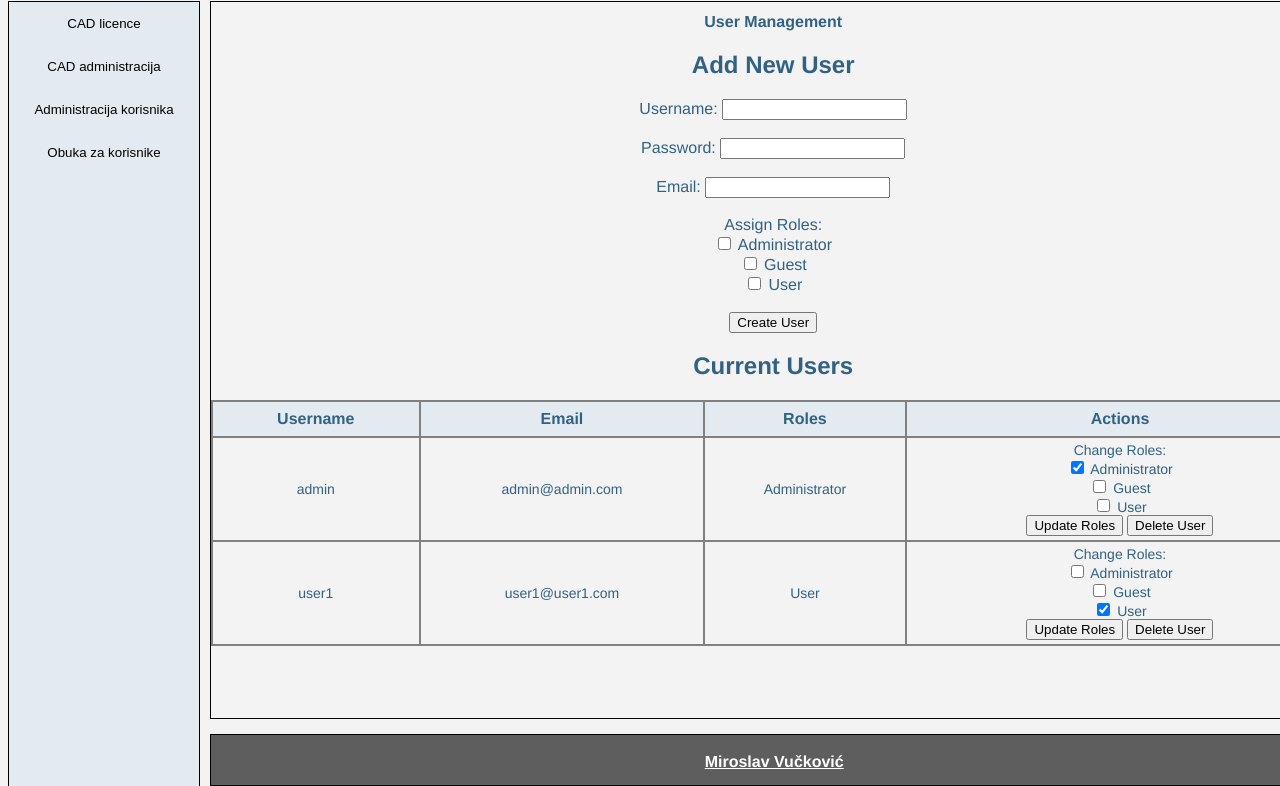
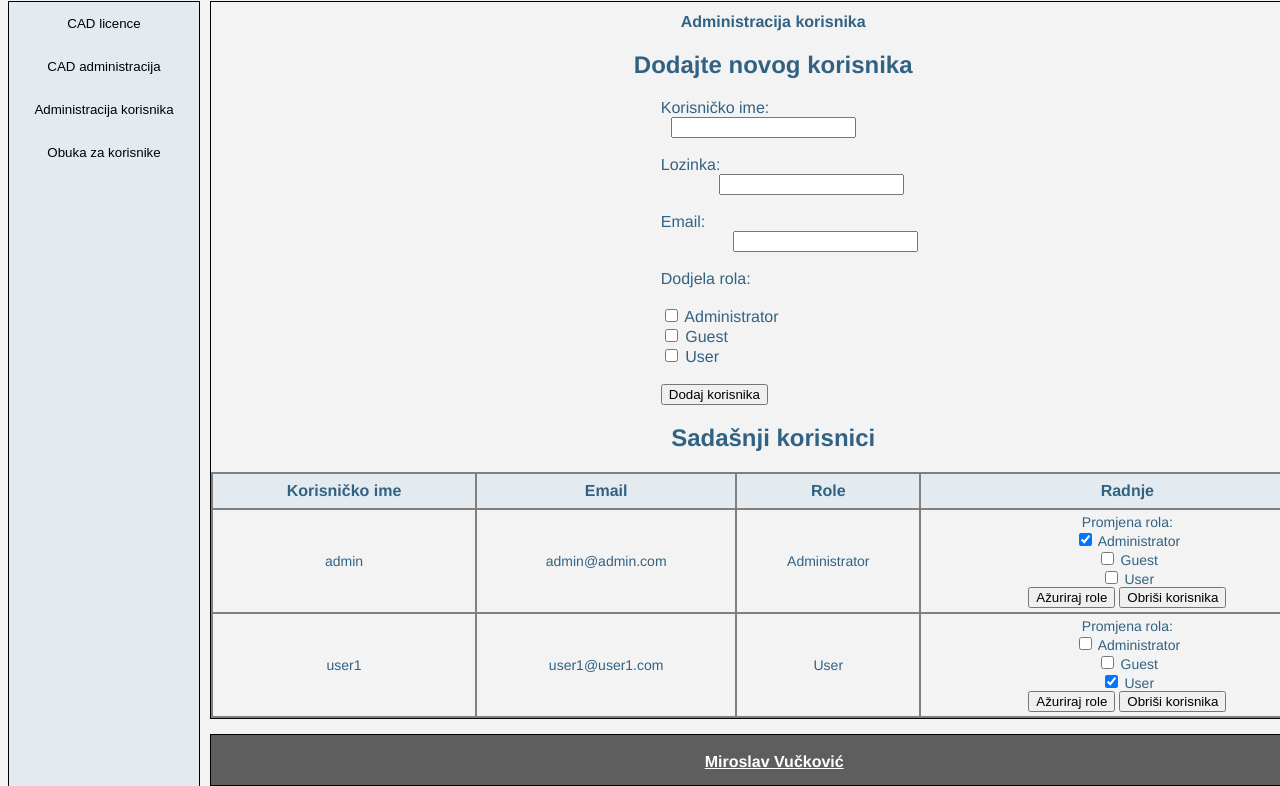
Before and after one commit to miroVuckovic/licCheck_php, a PHP site: page /index.php?page=user-admin in a window 1280 px wide. Shown: the part 100-886 px from the top of the page. Run offline with PHP 8.4, Linux system fonts and the light colour scheme; a user stored in the database is signed in; data comes from the database, SQL or seed files in the repository.

Commit message:
user management css

```diff
--- a/app/views/user-admin.php
+++ b/app/views/user-admin.php
@@ -16,16 +16,14 @@ if ($_SERVER['REQUEST_METHOD'] === 'POST' && isset($_POST['action'])) {
             $sql = $pdo->prepare("INSERT INTO users (username, password, email) VALUES (?, ?, ?)");
             $sql->execute([$username, $password, $email]);
 
-            // Get the last inserted user id
             $user_id = $pdo->lastInsertId();
 
-            // Insert user roles into the user_roles table
             foreach ($roles as $role_id) {
                 $sql = $pdo->prepare("INSERT INTO user_roles (user_id, role_id) VALUES (?, ?)");
                 $sql->execute([$user_id, $role_id]);
             }
 
-            echo "User created successfully!";
+            echo "Korisnik uspješno dodan!";
         } catch (PDOException $e) {
             echo "Error: " . $e->getMessage();
         }
@@ -41,7 +39,7 @@ if ($_SERVER['REQUEST_METHOD'] === 'POST' && isset($_POST['action'])) {
             $sql = $pdo->prepare("DELETE FROM users WHERE id = ?");
             $sql->execute([$user_id]);
 
-            echo "User deleted successfully!";
+            echo "Korisnik uspješno obrisan!";
         } catch (PDOException $e) {
             echo "Error: " . $e->getMessage();
         }
@@ -50,17 +48,15 @@ if ($_SERVER['REQUEST_METHOD'] === 'POST' && isset($_POST['action'])) {
         $roles = $_POST['roles'] ?? [];
 
         try {
-            // Delete existing roles for the user
             $sql = $pdo->prepare("DELETE FROM user_roles WHERE user_id = ?");
             $sql->execute([$user_id]);
 
-            // Insert the new roles
             foreach ($roles as $role_id) {
                 $sql = $pdo->prepare("INSERT INTO user_roles (user_id, role_id) VALUES (?, ?)");
                 $sql->execute([$user_id, $role_id]);
             }
 
-            echo "User roles updated successfully!";
+            echo "Korisničke role uspješto ažurirane!";
         } catch (PDOException $e) {
             echo "Error: " . $e->getMessage();
         }
@@ -82,43 +78,44 @@ $roles = $rolesStmt->fetchAll(PDO::FETCH_ASSOC);
 
 <div class="user-mgmt-container">
 
+    <h1>Administracija korisnika</h1>
 
-    <h1>User Management</h1>
+    <h2>Dodajte novog korisnika</h2>
 
-    <!-- Add New User Form -->
-    <h2>Add New User</h2>
-    <form action="" method="POST">
+    <form id="form-login" action="" method="POST">
+        <div id="form-login-input">
         <input type="hidden" name="action" value="add_user">
-        <label for="username">Username:</label>
+        <label class="login-input" for="username">Korisničko ime:</label>
         <input type="text" id="username" name="username" required><br><br>
 
-        <label for="password">Password:</label>
+        <label class="login-input" for="password">Lozinka:</label>
         <input type="password" id="password" name="password" required><br><br>
 
-        <label for="email">Email:</label>
+        <label class="login-input" for="email">Email:</label>
         <input type="email" id="email" name="email" required><br><br>
 
-        <label for="roles">Assign Roles:</label><br>
+        <label class="login-input" for="roles">Dodjela rola:</label><br><br>
         <?php foreach ($roles as $role): ?>
             <input type="checkbox" id="role_<?= $role['id']; ?>" name="roles[]" value="<?= $role['id']; ?>">
             <label for="role_<?= $role['id']; ?>"><?= $role['role_name']; ?></label><br>
         <?php endforeach; ?>
         <br>
-        <input type="submit" value="Create User">
+        <input type="submit" value="Dodaj korisnika">
+        </div>
     </form>
 
     <!-- Current Users and Roles -->
-    <h2>Current Users</h2>
+    <h2>Sadašnji korisnici</h2>
     <div class="user-table-container">
 
 
         <?php if (!empty($users)): ?>
             <table border="1">
                 <tr>
-                    <th>Username</th>
+                    <th>Korisničko ime</th>
                     <th>Email</th>
-                    <th>Roles</th>
-                    <th>Actions</th>
+                    <th>Role</th>
+                    <th>Radnje</th>
                 </tr>
                 <?php foreach ($users as $user): ?>
                     <tr>
@@ -126,25 +123,25 @@ $roles = $rolesStmt->fetchAll(PDO::FETCH_ASSOC);
                         <td><?= htmlspecialchars($user['email']); ?></td>
                         <td><?= htmlspecialchars($user['roles']); ?></td>
                         <td>
-                            <!-- Update Roles Form -->
+
                             <form action="" method="POST" style="display:inline;">
                                 <input type="hidden" name="action" value="update_roles">
                                 <input type="hidden" name="user_id" value="<?= $user['id']; ?>">
-                                <label for="roles_<?= $user['id']; ?>">Change Roles:</label><br>
+                                <label for="roles_<?= $user['id']; ?>">Promjena rola:</label><br>
                                 <?php foreach ($roles as $role): ?>
                                     <input type="checkbox" id="role_<?= $user['id'] . '_' . $role['id']; ?>" name="roles[]"
                                         value="<?= $role['id']; ?>" <?= strpos($user['roles'], $role['role_name']) !== false ? 'checked' : ''; ?>>
                                     <label for="role_<?= $user['id'] . '_' . $role['id']; ?>"><?= $role['role_name']; ?></label><br>
                                 <?php endforeach; ?>
-                                <input type="submit" value="Update Roles">
+                                <input type="submit" value="Ažuriraj role">
                             </form>
 
-                            <!-- Delete User Form -->
+
                             <form action="" method="POST" style="display:inline;">
                                 <input type="hidden" name="action" value="delete_user">
                                 <input type="hidden" name="user_id" value="<?= $user['id']; ?>">
-                                <input type="submit" value="Delete User"
-                                    onclick="return confirm('Are you sure you want to delete this user?');">
+                                <input type="submit" value="Obriši korisnika"
+                                    onclick="return confirm('Sigurno želite obrisati ovog korisnika?');">
                             </form>
                         </td>
                     </tr>
--- a/public/css/main.css
+++ b/public/css/main.css
@@ -231,10 +231,10 @@ a {
   left: 20px;
   color: white;
   border: 3px solid white;
-  font-size:xx-large;
+  font-size: xx-large;
   font-weight: bolder;
   margin: 0px;
-  width:fit-content;
+  width: fit-content;
   /* padding-right: 50px; */
 }
 
@@ -246,39 +246,24 @@ a {
   height: calc(100vh - 150px - 70px);
 }
 
-.video-item {
-
-}
-
-.video-title {
-
-}
-
-.video-description {
-
-}
-
-.video-thumbnail {
-
-}
 
 #cad-list {
   height: 300px;
-  width: 50%;
+  width: 20%;
   float: left;
   text-align: left;
-  padding-bottom: 10px;
+  padding-bottom: 20px;
+  border: 1px solid black;
 }
 
-label {
 
-}
 
 #cad-properties {
-  height: auto;
-  width: auto;
+  height: 300px;
+  width: 300px;
   position: fixed;
-  left: 60%;
+  left: 30%;
+  top: 161px;
   border: 1px solid black;
   text-align: left;
   padding: 20px;
@@ -293,3 +278,32 @@ label {
 .user-table-container {
   overflow-y: auto;
 }
+
+
+#form-login-input {
+  /* border: 1px solid red; */
+  width: 20%;
+  position: relative;
+  left: 40%;
+  text-align: left;
+}
+
+
+
+#username {
+  /* border: 1px solid red; */
+  position: relative;
+  left: 10px;
+}
+
+#password {
+  /* border: 1px solid red; */
+  position: relative;
+  left: 58px;
+}
+
+#email {
+  /* border: 1px solid red; */
+  position: relative;
+  left: 72px;
+}
```
